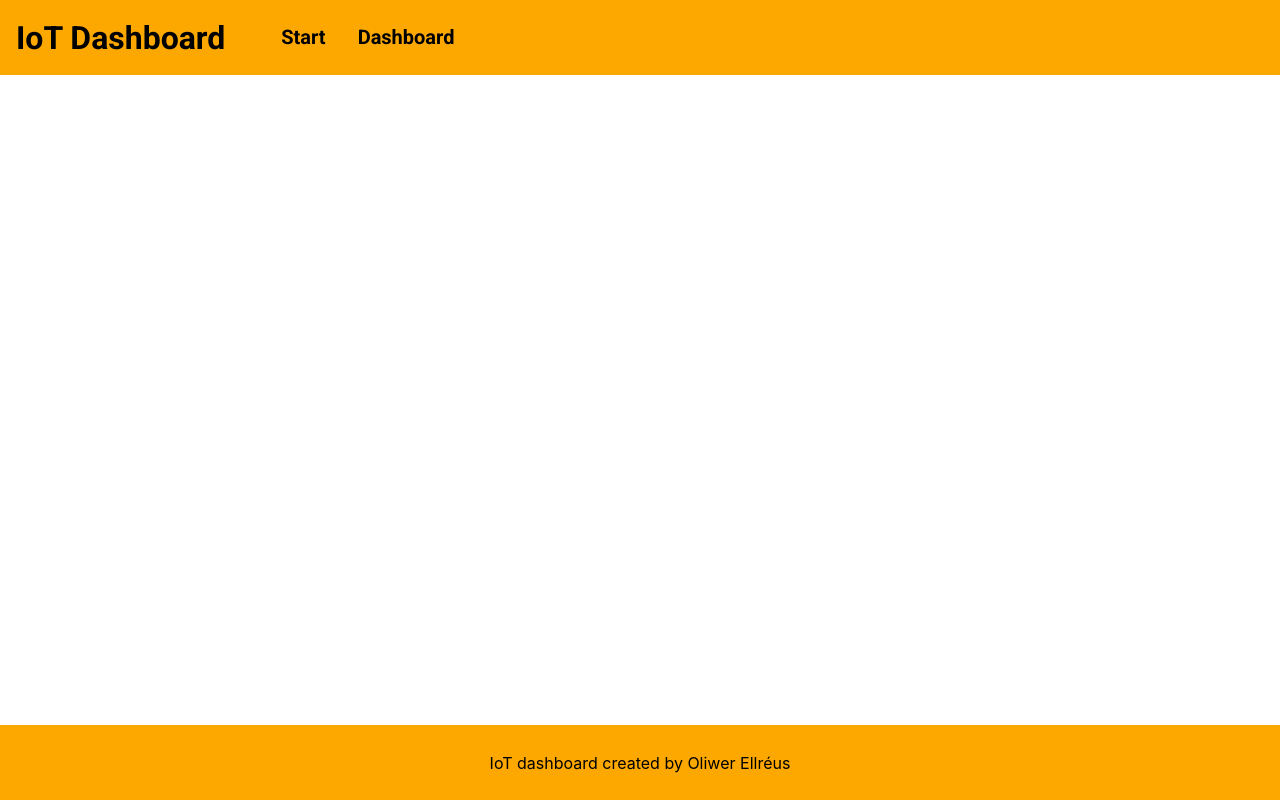
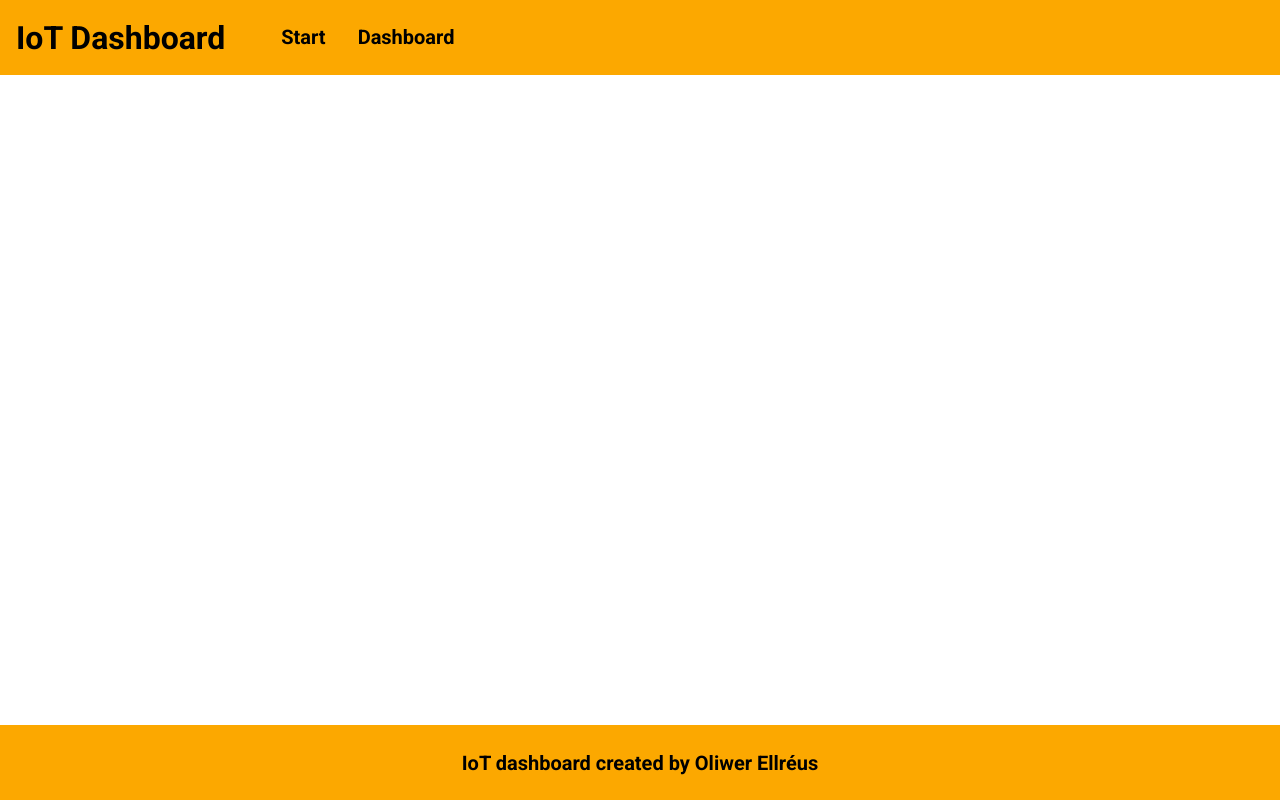
Before and after one commit to OliwerE/Applied-IoT-Frontend, a React (Create React App) app: page / in a window 1280 px wide. Built offline with nearby package versions, Linux system fonts and the light colour scheme.

Commit message:
Update footer text style

```diff
--- a/src/components/Footer.css
+++ b/src/components/Footer.css
@@ -10,5 +10,6 @@
 }
 
 #footer p {
-
+  font-size: 1.25rem;
+  font-family: 'Roboto', sans-serif;
 }
```
